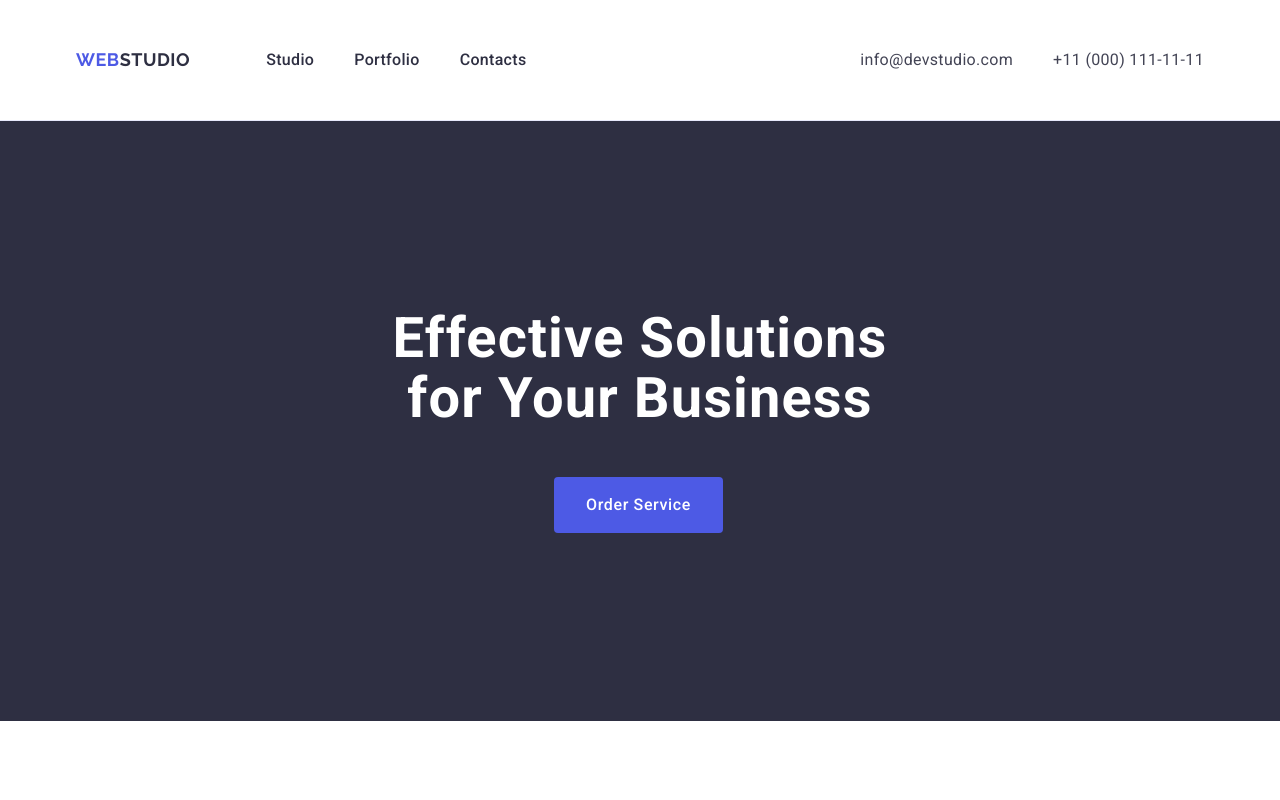
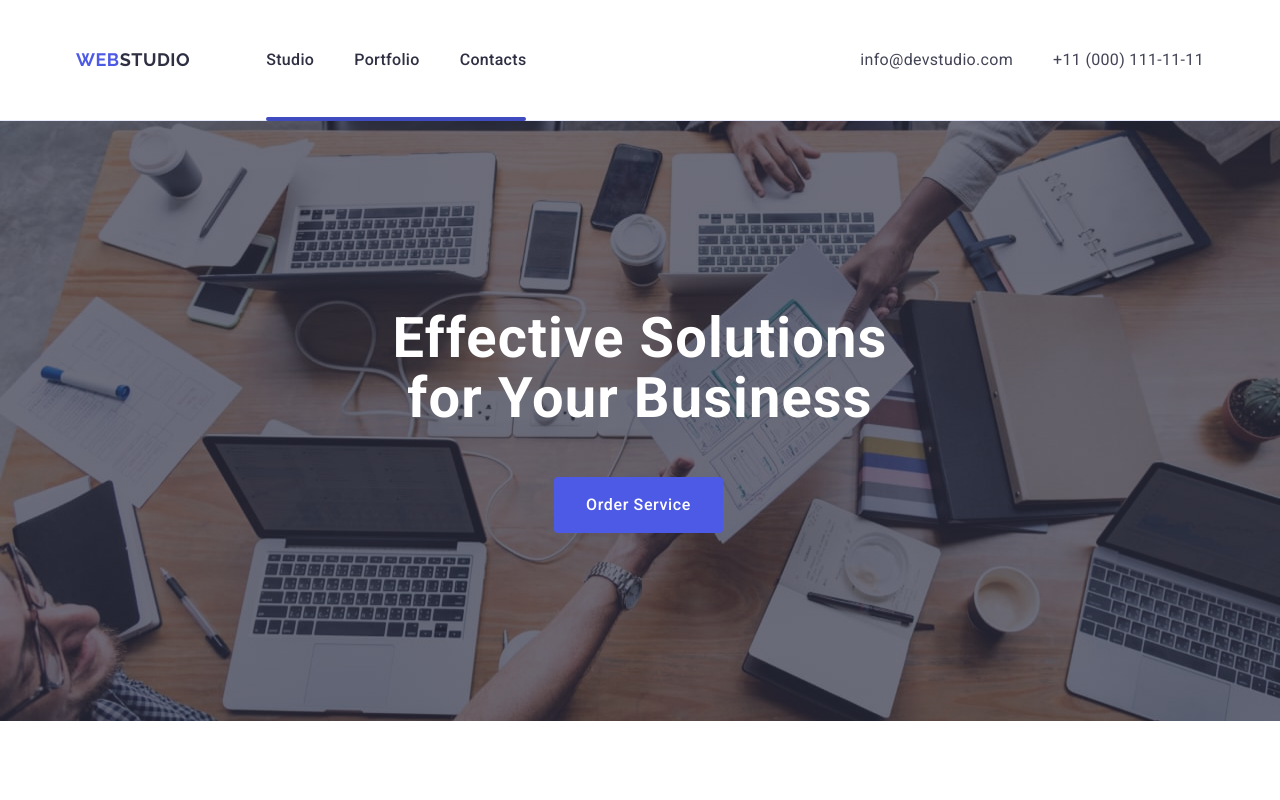
Before and after one commit to MaciejA1981/goit-markup-hw-04, a plain HTML site: page index.html in a window 1280 px wide. Shown: the top 800 px of the page. Drawn offline with nearby package versions, Linux system fonts and the light colour scheme.

Commit message:
Update styles.css

```diff
--- a/css/styles.css
+++ b/css/styles.css
@@ -35,6 +35,8 @@ ul {
 }
 .header-colors {
   border-bottom: 1px solid #e7e9fc;
+  box-shadow: 0px 2px 1px rgba(46, 47, 66, 0.08),
+    0px 1px 1px rgba(46, 47, 66, 0.16), 0px 1px 6px rgba(46, 47, 66, 0.08);
 }
 .header-container {
   display: flex;
@@ -68,6 +70,19 @@ ul {
   display: flex;
   gap: 40px;
   padding: 24px 0;
+  position: relative;
+  color: #404bbf;
+  transition: color 250ms cubic-bezier(0.4, 0, 0.2, 1);
+}
+.page-nav::after {
+  content: "";
+  width: 100%;
+  position: absolute;
+  left: 0;
+  bottom: -1px;
+  height: 4px;
+  background-color: #404bbf;
+  border-radius: 2px;
 }
 .page-nav .link {
   color: #2e2f42;
@@ -90,6 +105,7 @@ ul {
 .page-contact {
   display: flex;
   gap: 40px;
+  transition: color 250ms cubic-bezier(0.4, 0, 0.2, 1);
 }
 .page-contact .link {
   color: #434455;
@@ -107,6 +123,11 @@ ul {
   display: flex;
   flex-direction: row;
   justify-content: center;
+  background-image: linear-gradient(
+      rgba(46, 47, 66, 0.7),
+      rgba(46, 47, 66, 0.7)
+    ),
+    url(../images/people-office.jpg);
 }
 .header-primary {
   color: #ffffff;
```
